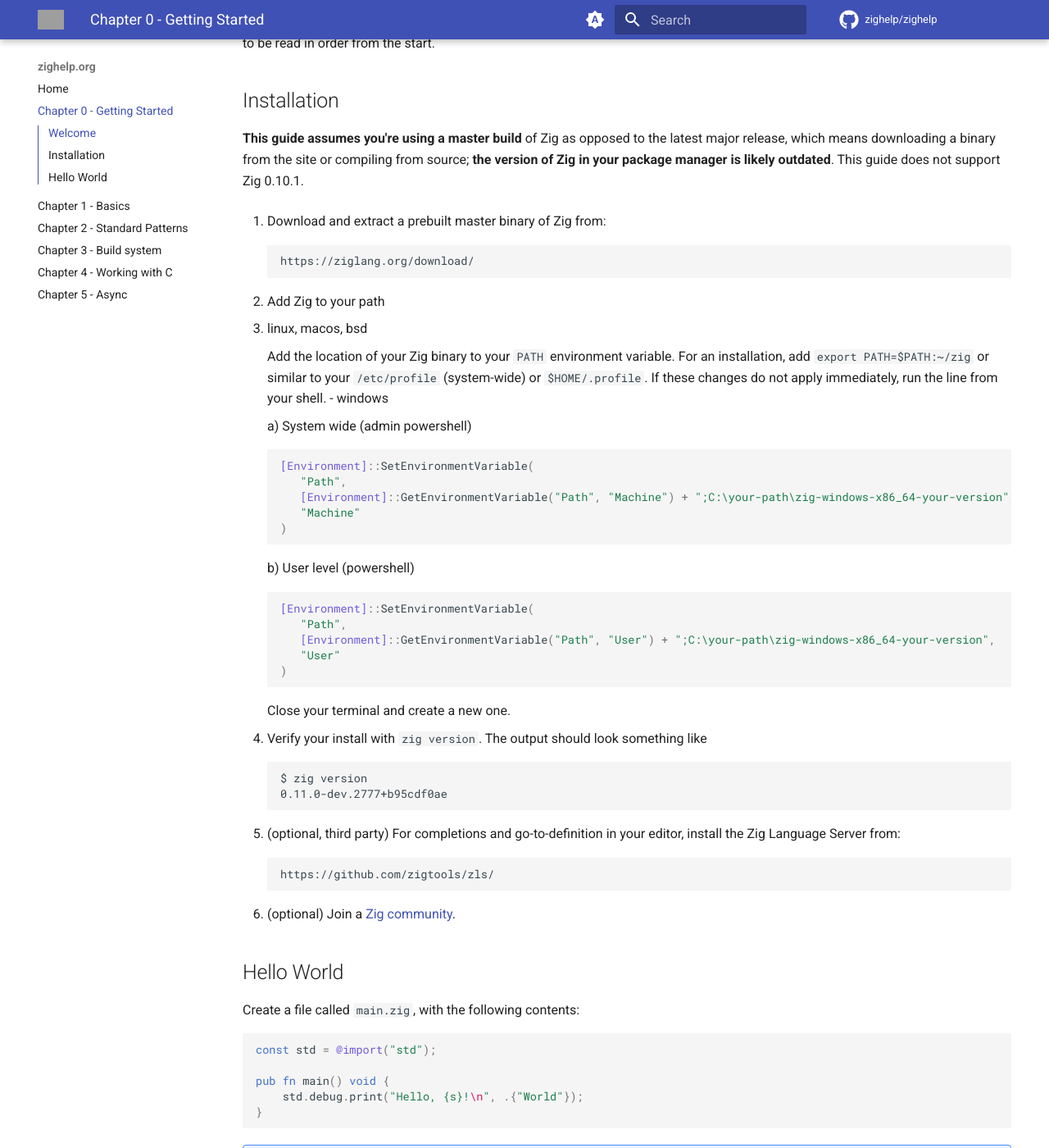
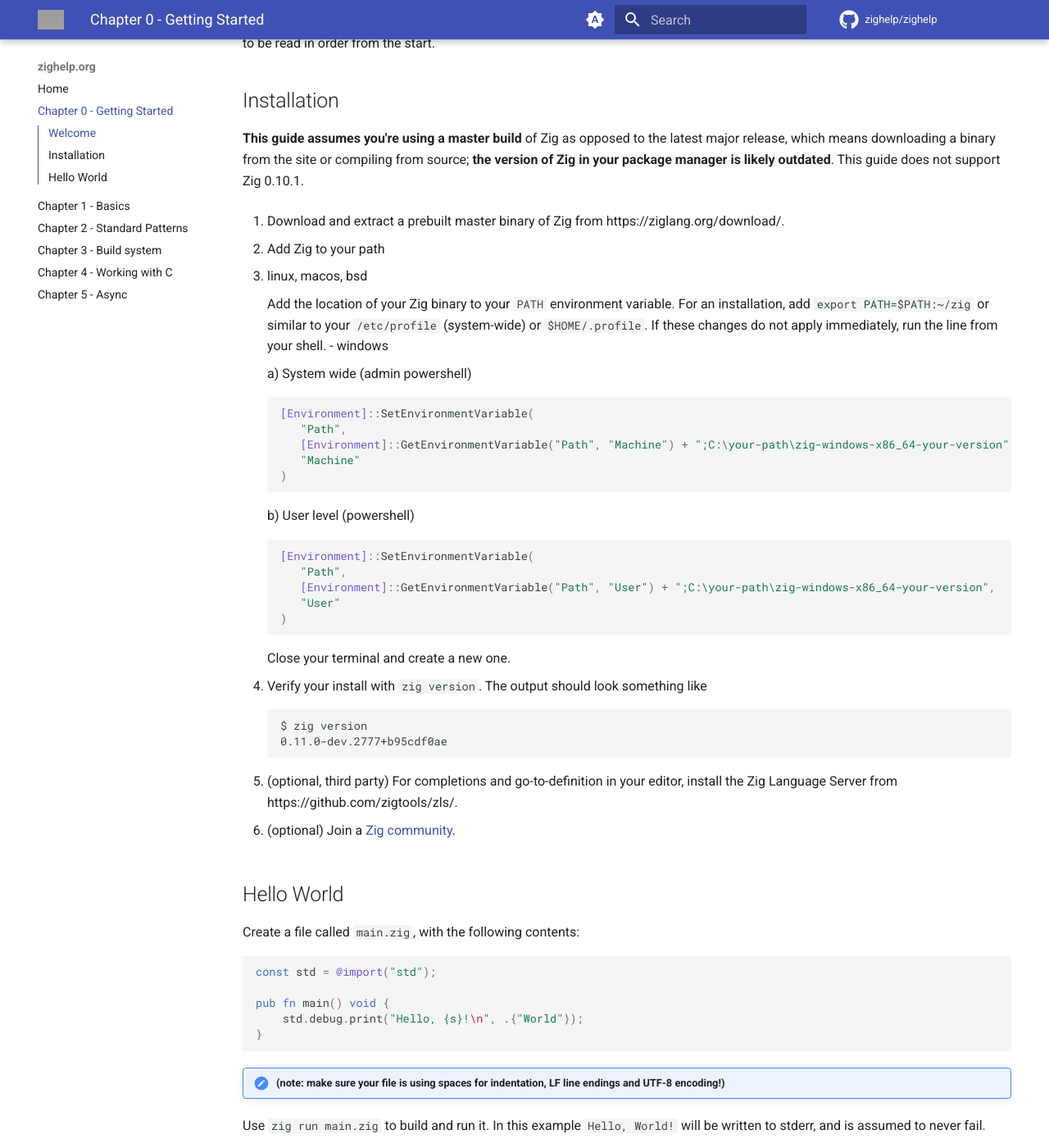
Before and after one commit to Sobeston/zig.guide, an MkDocs documentation site: the page built from docs/chapter-0.md, in a window 1280 px wide and 1400 px high, scrolled down 418 px. Shown: the whole window at 82% size. Built offline with MkDocs 1.6.1 and Material for MkDocs 9.7.7, drawn with Linux system fonts in a browser that asks for light colours; comment, search, counter and statistics services are not loaded; grey boxes are pictures that could not be loaded.

Commit message:
links instead of code blocks

````diff
--- a/docs/chapter-0.md
+++ b/docs/chapter-0.md
@@ -21,10 +21,7 @@ Knowing a language like C, C++, Rust, Go, Pascal or similar will be helpful for
 
 **This guide assumes you're using a master build** of Zig as opposed to the latest major release, which means downloading a binary from the site or compiling from source; **the version of Zig in your package manager is likely outdated**. This guide does not support Zig 0.10.1.
 
-1.  Download and extract a prebuilt master binary of Zig from:
-```
-https://ziglang.org/download/
-```
+1.  Download and extract a prebuilt master binary of Zig from https://ziglang.org/download/.
 
 2. Add Zig to your path
    - linux, macos, bsd
@@ -60,10 +57,8 @@ $ zig version
 0.11.0-dev.2777+b95cdf0ae
 ```
 
-4. (optional, third party) For completions and go-to-definition in your editor, install the Zig Language Server from:
-```
-https://github.com/zigtools/zls/
-```
+4. (optional, third party) For completions and go-to-definition in your editor, install the Zig Language Server from https://github.com/zigtools/zls/.
+
 5. (optional) Join a [Zig community](https://github.com/ziglang/zig/wiki/Community).
 
 ## Hello World
````
